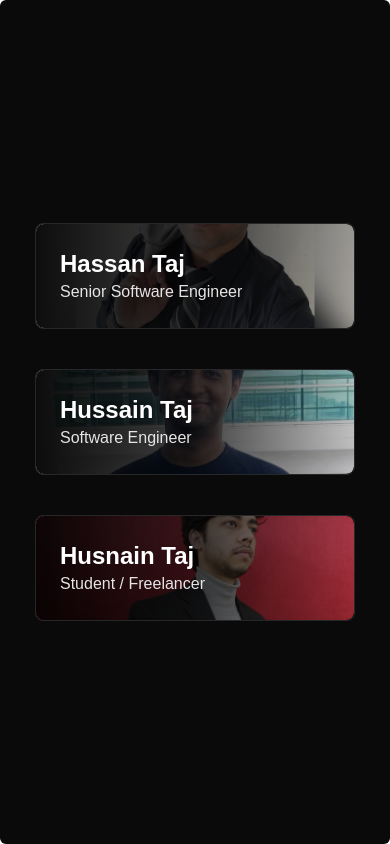
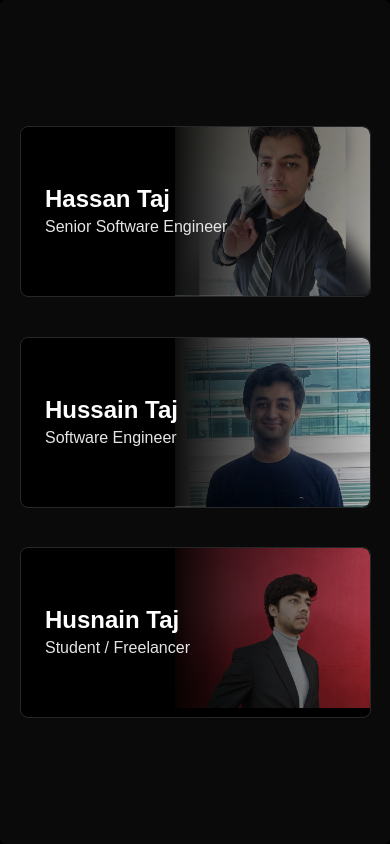
Before and after one commit to HussainTaj-W/taj.contact, a Next.js app: page / in a window 390 px wide. Built offline with nearby package versions, Linux system fonts and the light colour scheme.

Commit message:
design: mobile view adjustments

```diff
--- a/src/app/globals.css
+++ b/src/app/globals.css
@@ -6,6 +6,10 @@ body {
   font-family: Arial, Helvetica, sans-serif;
 }
 
+html {
+  background-color: black;
+}
+
 @layer base {
   :root {
     --radius: 0.5rem;
--- a/src/app/page.tsx
+++ b/src/app/page.tsx
@@ -11,18 +11,18 @@ export default function Home()
             <div className="grid grid-cols-1 md:grid-cols-3 gap-10">
                 {links.map((link, index) => (
                     <a href={link.href} key={index}>
-                        <GlareCard className="flex md:flex-col md:items-center md:justify-end p-6">
+                        <GlareCard className="flex md:flex-col md:items-center md:justify-end p-6 h-[20vh] md:h-[100%]">
                             {link.image && (
                                 <img
-                                    className="h-full w-full absolute inset-0 object-cover"
+                                    className=" max-h-[100vh] max-w-[50vw] absolute right-0 top-0 bottom-0 object-contain md:absolute md:inset-0 md:h-full md:w-full md:object-cover"
                                     src={link.image}
                                 />
                             )}
                             <div className="absolute inset-0 z-0 invisible md:visible bg-gradient-to-t from-black/70 to-black/25"></div>
-                            <div className="absolute inset-0 z-0 md:invisible bg-gradient-to-r from-black/95 via-black/75 to-black/25"></div>
+                            <div className="absolute inset-0 z-0 md:invisible bg-[linear-gradient(to_right,rgba(0,0,0,1)_0%,rgba(0,0,0,1)_40%,rgba(0,0,0,0.7)_60%,rgba(0,0,0,0.25)_100%)]"></div>
 
 
-                            <div className="z-10 md:text-center">
+                            <div className="z-10 my-auto md:my-0 md:text-center">
                                 <p className="font-bold text-white text-2xl">{link.name}</p>
                                 <p className="font-normal text-base text-neutral-200">{link.title}</p>
                             </div>
--- a/src/components/ui/glare-card.tsx
+++ b/src/components/ui/glare-card.tsx
@@ -72,7 +72,7 @@ export const GlareCard = ({
     return (
         <div
             style={containerStyle}
-            className="relative isolate [contain:layout_style] [perspective:600px] transition-transform duration-[var(--duration)] ease-[var(--easing)] delay-[var(--delay)] will-change-transform w-[320px] md:[aspect-ratio:17/21]"
+            className="relative isolate [contain:layout_style] [perspective:600px] transition-transform duration-[var(--duration)] ease-[var(--easing)] delay-[var(--delay)] will-change-transform w-[90vw] md:w-[320px] md:[aspect-ratio:17/21]"
             ref={refElement}
             onPointerMove={(event) =>
             {
```
